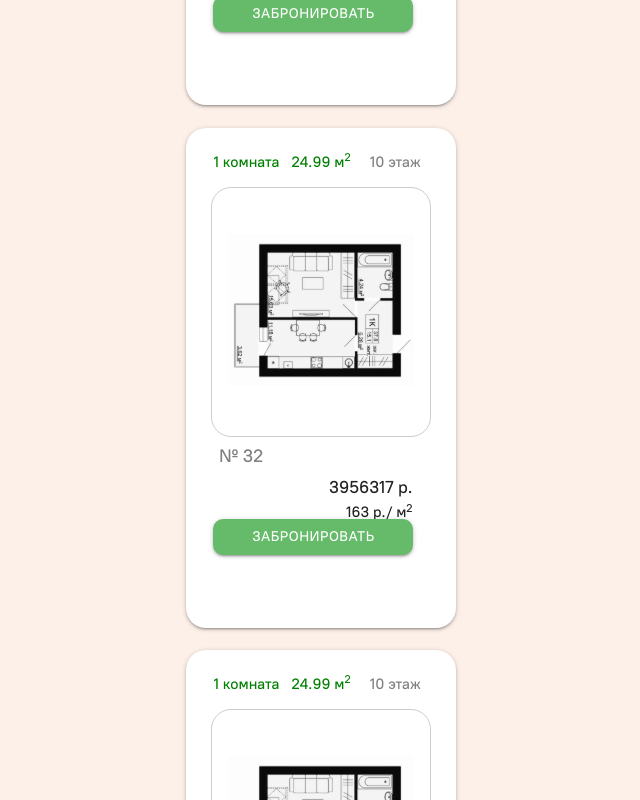
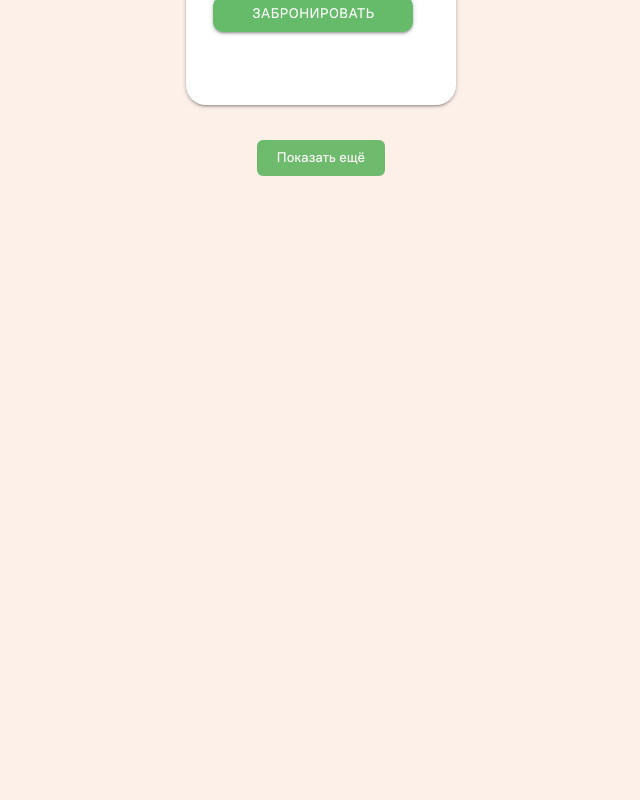
Before and after one commit to SSerg-dev/kelnik, a Vue app: page / in a window 1280 px wide. Shown: the part 6160-6960 px from the top of the page, without its empty margins (121-761 px from the left). After the commit the page ends 6356 px from the top, so only its background shows below. Built offline with nearby package versions, Linux system fonts and the light colour scheme.

Commit message:
feat() add features 1. go to up 2. show more

```diff
--- a/src/components/CardItem.vue
+++ b/src/components/CardItem.vue
@@ -16,7 +16,7 @@
       <div class="card__content__body">
         <div class="card__content__image">
           <div>
-            <img src="../assets/images/plan.svg" alt="plan" />
+            <img src="../assets/images/plan.svg" alt="plan" style="width: 170px;" />
           </div>
         </div>
       </div>
--- a/src/components/CardItems.vue
+++ b/src/components/CardItems.vue
@@ -2,31 +2,109 @@
   <div>
     <div class="cards">
       <CardItem
-        v-for="(card, index) in cards.cards"
+        v-for="(card, index) in visibleCards"
         :order="index"
         :card="card"
         :key="card.id"
       />
     </div>
+    <button
+      v-if="showLoadMore"
+      class="load-more"
+      @click="loadMore"
+    >
+      Показать ещё
+    </button>
+    <button v-show="showButton" class="back-to-top" @click="scrollToTop(1000)">
+      Наверх
+    </button>
   </div>
 </template>
 
 <script setup lang="ts">
 import CardItem from "./CardItem.vue";
 import { useCardStore } from "../stores/card";
-
-import { defineComponent, defineProps, onMounted } from "vue";
-defineComponent({});
+import { ref, onMounted, onUnmounted, computed } from "vue";
 
 const cards = useCardStore();
+const showButton = ref(false);
+const itemsPerPage = 12;
+const visibleCount = ref(itemsPerPage);
 
-onMounted(() => {});
+const visibleCards = computed(() => cards.cards.slice(0, visibleCount.value));
+const showLoadMore = computed(() => visibleCount.value < cards.cards.length);
+
+function scrollToTop(duration = 500) {
+  const start = window.scrollY;
+  const startTime = performance.now();
+
+  function animate(time: number) {
+    const elapsed = time - startTime;
+    const progress = Math.min(elapsed / duration, 1); // 0 → 1
+    const ease = 1 - Math.pow(1 - progress, 3); // ease-out cubic
+    window.scrollTo(0, start * (1 - ease));
+
+    if (progress < 1) {
+      requestAnimationFrame(animate);
+    }
+  }
+
+  requestAnimationFrame(animate);
+}
+
+function loadMore() {
+  visibleCount.value += itemsPerPage;
+}
+
+function checkScroll() {
+  showButton.value = window.scrollY > 100;
+}
+
+onMounted(() => {
+  window.addEventListener("scroll", checkScroll);
+  checkScroll();
+});
+
+onUnmounted(() => {
+  window.removeEventListener("scroll", checkScroll);
+});
 </script>
 
 <style scoped>
-/* $$ */
-/* .cards {
-  background-color: yellowgreen;
-} */
+.back-to-top {
+  position: fixed;
+  bottom: 40px;
+  right: 40px;
+  background-color: #4caf50;
+  color: white;
+  border: none;
+  padding: 10px 15px;
+  font-size: 14px;
+  border-radius: 6px;
+  cursor: pointer;
+  z-index: 1;
+  opacity: 0.8;
+  transition: opacity 0.3s ease;
+}
 
+.back-to-top:hover {
+  opacity: 1;
+}
+
+.load-more {
+  display: block;
+  margin: 20px auto;
+  padding: 10px 20px;
+  background-color: #4caf50;
+  color: white;
+  border: none;
+  border-radius: 6px;
+  cursor: pointer;
+  font-size: 14px;
+  opacity: 0.8;
+  transition: opacity 0.3s ease;
+}
+.load-more:hover {
+  opacity: 1;
+}
 </style>
--- a/src/scss/card.scss
+++ b/src/scss/card.scss
@@ -45,7 +45,7 @@
   height: 450px;
 }
 .card__content_button {
-   margin: 3vh 0 3vh .5vh;
+  margin: 3vh 0 3vh 0.5vh;
   width: 200px;
   border-radius: 10px;
 }
@@ -73,12 +73,15 @@
 
   margin: 2vh auto;
 
-
   border: solid 1px #ccc;
   border-radius: 20px;
 
   width: 220px;
   height: 250px;
+  // $$
+  @include md {
+    margin-left: -0.4vh;
+  }
 }
 
 .card__content__number {
```
Also changed, not shown: src/assets/images/_plan.svg (added), src/assets/images/plan.svg.
